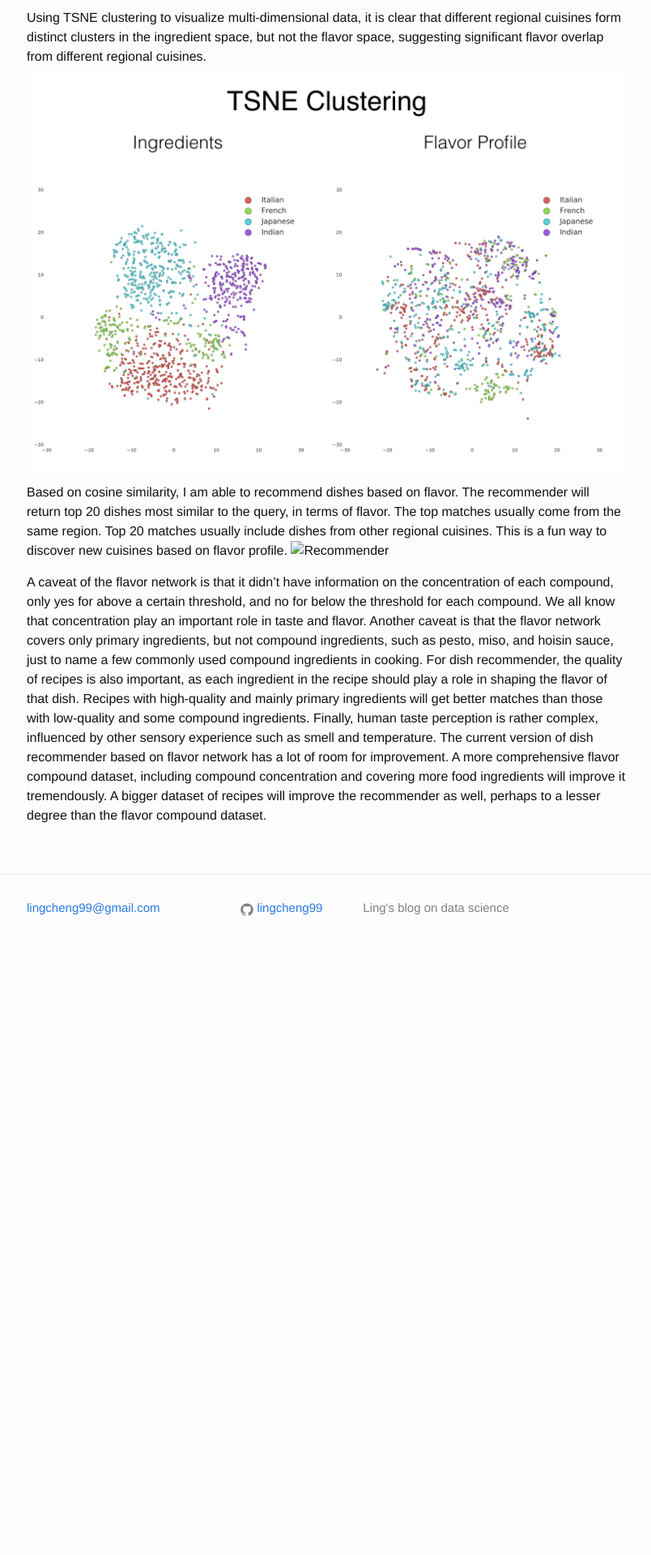
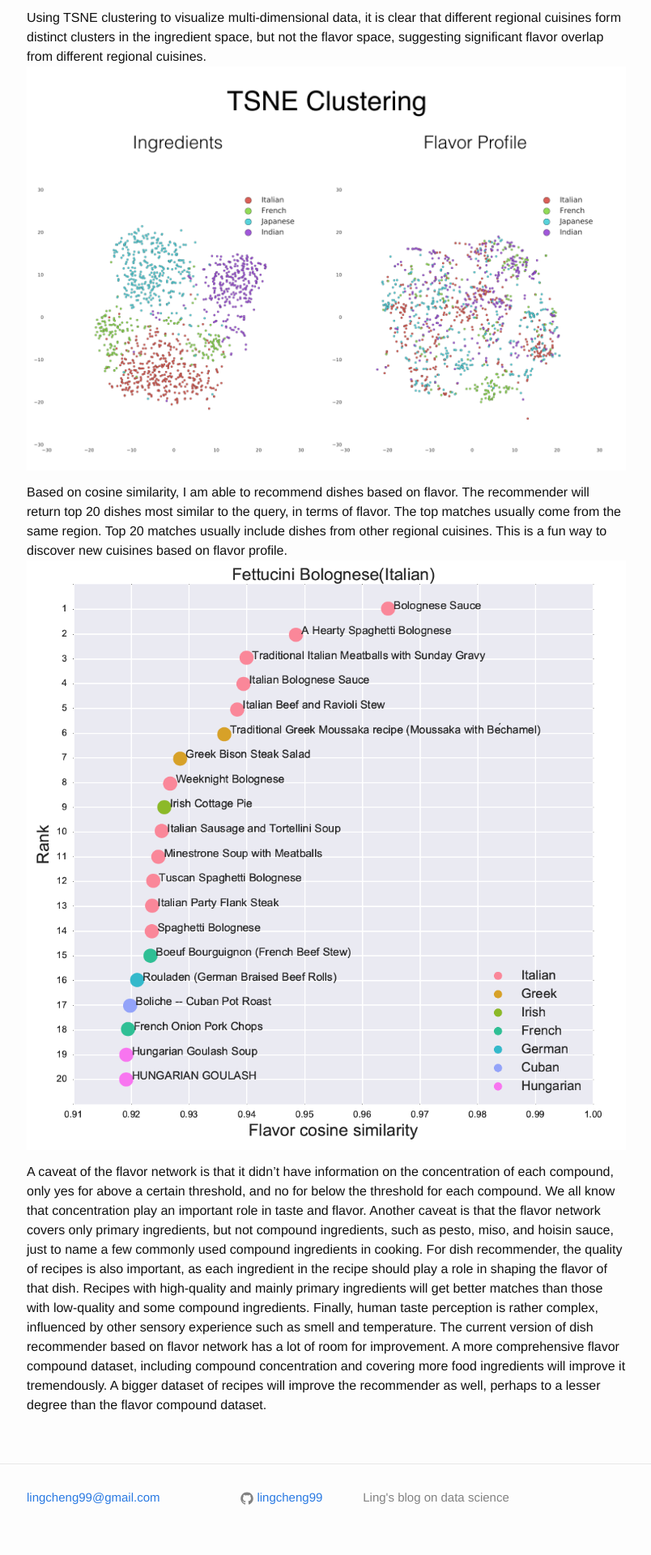
Before and after one commit to lingcheng99/lingcheng99.github.io, a Jekyll site: the page built from _posts/2016-04-08-flavor-network.md, in a window 1280 px wide. Shown: the part 1257-3177 px from the top of the page at 81% size, without its empty margins (237-1041 px from the left). Built offline with Jekyll 4.4.1, drawn with Linux system fonts in a browser that asks for light colours; before the commit the page ends 2450 px from its top, so only the background shows below that.

Commit message:
add images

```diff
--- a/_posts/2016-04-08-flavor-network.md
+++ b/_posts/2016-04-08-flavor-network.md
@@ -17,7 +17,7 @@ Using TSNE clustering to visualize multi-dimensional data, it is clear that diff
 ![TSNE clustering](/image/tsne.png)
 
 Based on cosine similarity, I am able to recommend dishes based on flavor. The recommender will return top 20 dishes most similar to the query, in terms of flavor. The top matches usually come from the same region. Top 20 matches usually include dishes from other regional cuisines. This is a fun way to discover new cuisines based on flavor profile.
-![Recommender](/images/recommender.png)
+![Recommender](/image/recommender.png)
 
 A caveat of the flavor network is that it didn't have information on the concentration of each compound, only yes for above a certain threshold, and no for below the threshold for each compound. We all know that concentration play an important role in taste and flavor.
 Another caveat is that the flavor network covers only primary ingredients, but not compound ingredients, such as pesto, miso, and hoisin sauce, just to name a few commonly used compound ingredients in cooking.
```
